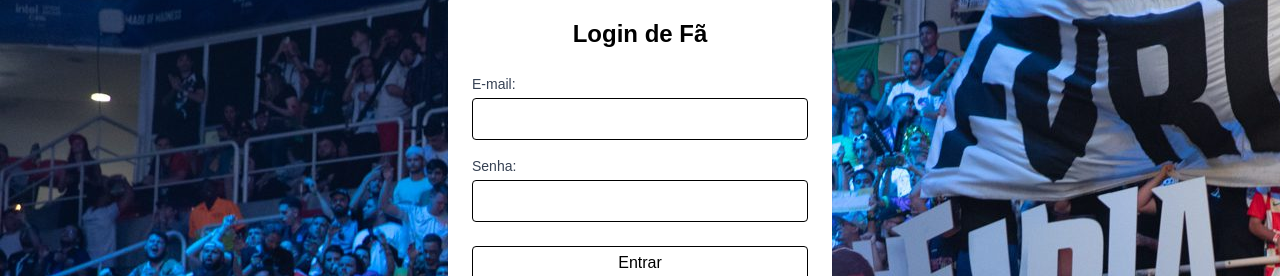
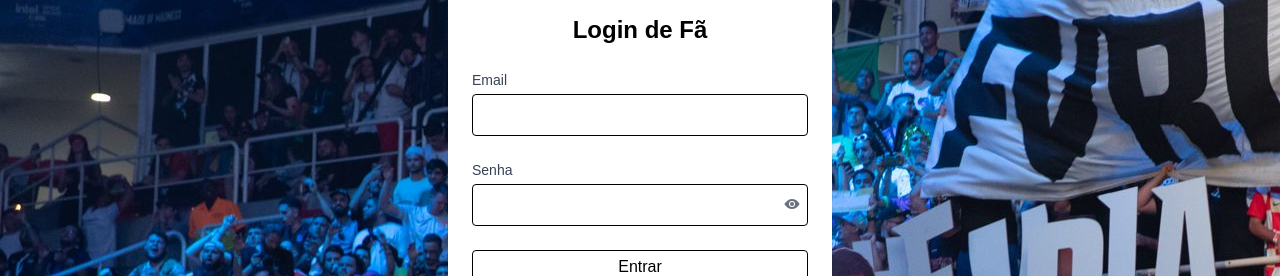
Before and after one commit to matheusrosa1/FuriaFans, a Next.js app in the folder frontend/: page /login in a window 1280 px wide. Shown: the part 251-527 px from the top of the page. Built offline with nearby package versions, Linux system fonts and the light colour scheme.

Commit message:
feat: login page

```diff
--- a/frontend/src/app/login/page.tsx
+++ b/frontend/src/app/login/page.tsx
@@ -6,6 +6,7 @@ import { useRouter } from "next/navigation";
 import { Button } from "@/components/Button";
 import { useAuth } from "@/contexts/AuthContext";
 import { useFanProfile } from "@/contexts/FanProfileContext";
+import Input from "@/components/Input";
 
 export default function LoginPage() {
   const [email, setEmail] = useState("");
@@ -13,37 +14,8 @@ export default function LoginPage() {
   const [isLoading, setIsLoading] = useState(false);
   const { setLogged } = useAuth();
   const router = useRouter();
-  const { fanProfile } = useFanProfile();
   const { login } = useFanProfile();
 
-/*   const handleLogin = async (e: React.FormEvent) => {
-    e.preventDefault();
-    setIsLoading(true);
-
-    try {
-      const fakeFanId = crypto.randomUUID();
-      console.log("Usuário logado com:", { email, fanId: fakeFanId });
-
-      setLogged(true, email);
-
-      await new Promise((resolve) => setTimeout(resolve, 500)); // Você pode manter essa pausa
-
-      await login(email); // <-- Atualiza o contexto FanProfile!
-
-      const redirectPath = localStorage.getItem("redirectAfterAuth");
-      localStorage.removeItem("redirectAfterAuth");
-
-      if (!fanProfile) {
-        router.push("/add-fan");
-      } else {
-        router.push(redirectPath || "/");
-      }
-    } catch (error) {
-      console.error("Erro ao fazer login:", error);
-    } finally {
-      setIsLoading(false);
-    }
-  }; */
 
   const handleLogin = async (e: React.FormEvent) => {
     e.preventDefault();
@@ -89,27 +61,21 @@ export default function LoginPage() {
       <form onSubmit={handleLogin} className="w-full max-w-sm bg-white p-6 rounded-lg shadow">
         <h1 className="text-2xl font-bold mb-6 text-center">Login de Fã</h1>
 
-        <label className="block mb-4">
-          <span className="block text-sm font-medium text-gray-700">E-mail:</span>
-          <input
-            type="email"
+        <Input
+          name="email"
+          label="Email"
           value={email}
-            onChange={(e) => setEmail(e.target.value)}
+          handleInputChange={(e) => setEmail(e.target.value)}
           required
-            className="mt-1 block w-full border rounded px-3 py-2"
         />
-        </label>
-
-        <label className="block mb-6">
-          <span className="block text-sm font-medium text-gray-700">Senha:</span>
-          <input
-            type="password"
+        <Input
+          name="password"
+          label="Senha"
           value={password}
-            onChange={(e) => setPassword(e.target.value)}
+          handleInputChange={(e) => setPassword(e.target.value)}
+          isPassword
           required
-            className="mt-1 block w-full border rounded px-3 py-2"
         />
-        </label>
         <Button
           type="submit"
           label="Entrar"
```
Lines whose indentation alone changed are shown as unchanged.
